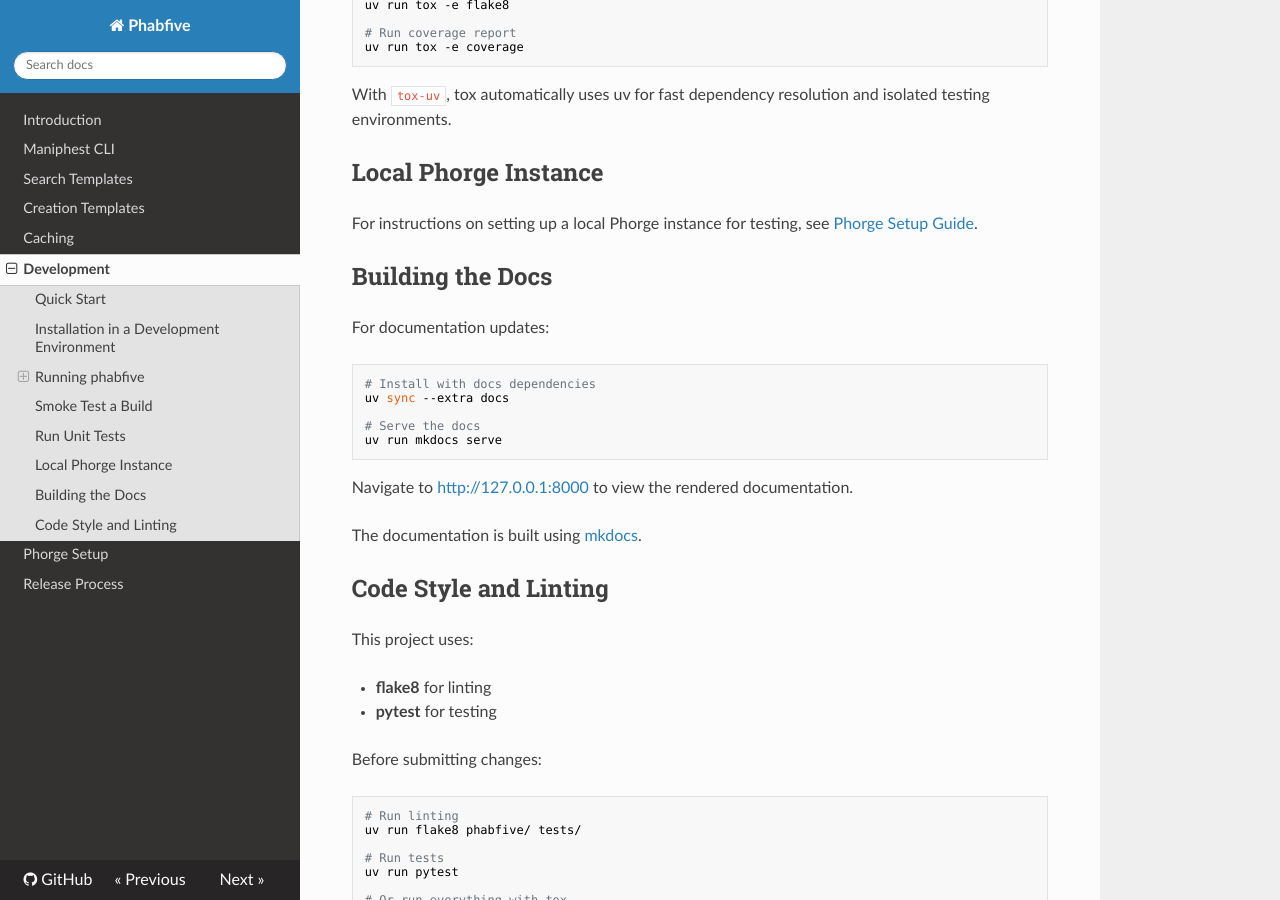
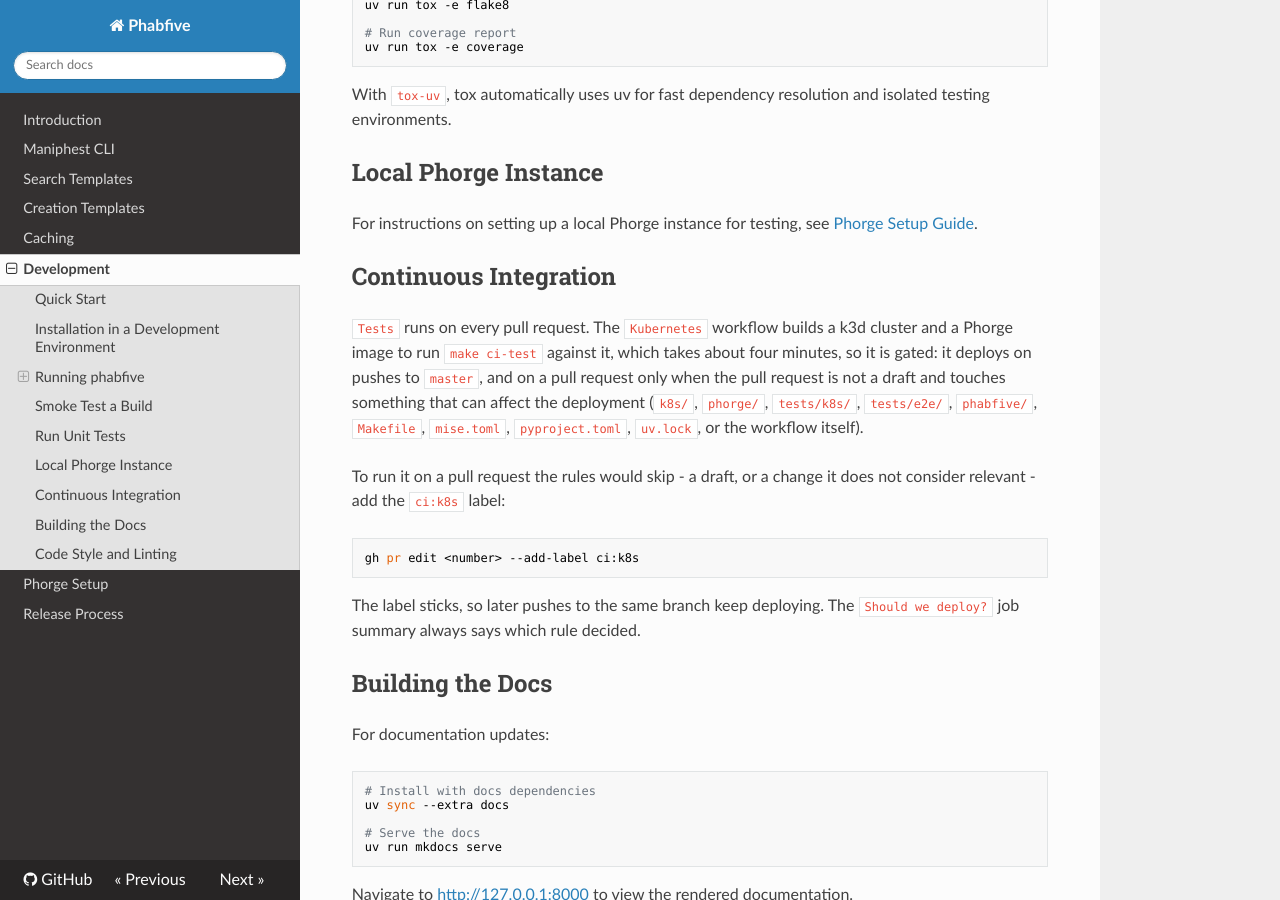
Before and after one commit to dynamist/phabfive, an MkDocs documentation site: the page built from docs/development.md, in a window 1280 px wide and 900 px high, scrolled down 2243 px. Built offline with MkDocs 1.6.1, drawn with Linux system fonts in a browser that asks for light colours; nearby versions of some CDN libraries.

Commit message:
ci: gate the k3d deploy behind changed paths and a ci:k8s label
Deploy and test in k3d costs about four minutes of k3d and a Phorge image
build, and coexistence far more, but most pull requests cannot affect
either: dependency bumps and docs changes paid for a cluster every time.

The decide job now answers whether a pull request pays for it. A push to
master and a workflow_dispatch run always deploy. On a pull request, the
ci:k8s label always deploys, a draft otherwise never does, and everything
else deploys only if it touches what is deployed or what ci-test drives.
It runs next to validate rather than before it, so it costs no wall clock,
and it writes the rule that fired to the job summary.

The label, not an /e2e-test comment, is the manual override on purpose: it
is sticky, so it survives later pushes and "Re-run failed jobs", and it
keeps the safe pull_request event. An issue_comment trigger would run the
default branch's copy of the workflow with a writable token and report no
check on the pull request.

It fails open. If the file list cannot be read, it deploys, because a
deployment break reaching master behind a job that says "skipped" costs
more than four wasted minutes. Validate manifests stays ungated for the
same reason: it is five seconds, and it is the only cover left on a pull
request that skips the deploy.

Co-Authored-By: Claude Opus 5 (1M context) <noreply@anthropic.com>

````diff
--- a/docs/development.md
+++ b/docs/development.md
@@ -123,6 +123,24 @@ With `tox-uv`, tox automatically uses uv for fast dependency resolution and isol
 
 For instructions on setting up a local Phorge instance for testing, see [Phorge Setup Guide](phorge-setup.md).
 
+## Continuous Integration
+
+`Tests` runs on every pull request. The `Kubernetes` workflow builds a k3d cluster and a Phorge
+image to run `make ci-test` against it, which takes about four minutes, so it is gated: it deploys
+on pushes to `master`, and on a pull request only when the pull request is not a draft and touches
+something that can affect the deployment (`k8s/`, `phorge/`, `tests/k8s/`, `tests/e2e/`,
+`phabfive/`, `Makefile`, `mise.toml`, `pyproject.toml`, `uv.lock`, or the workflow itself).
+
+To run it on a pull request the rules would skip - a draft, or a change it does not consider
+relevant - add the `ci:k8s` label:
+
+```bash
+gh pr edit <number> --add-label ci:k8s
+```
+
+The label sticks, so later pushes to the same branch keep deploying. The `Should we deploy?` job
+summary always says which rule decided.
+
 ## Building the Docs
 
 For documentation updates:
````
Also changed, not shown: AGENTS.md (+30 -0 lines), 1 other file.
